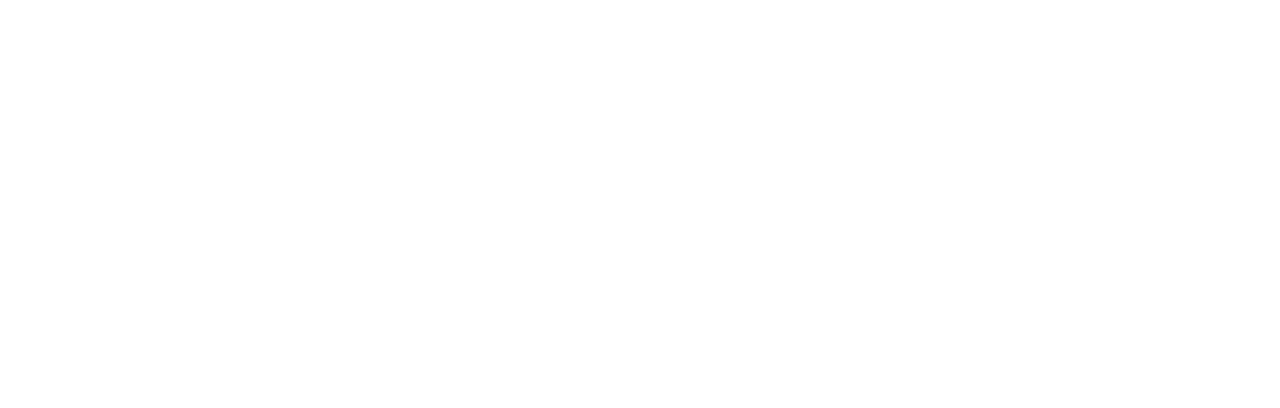
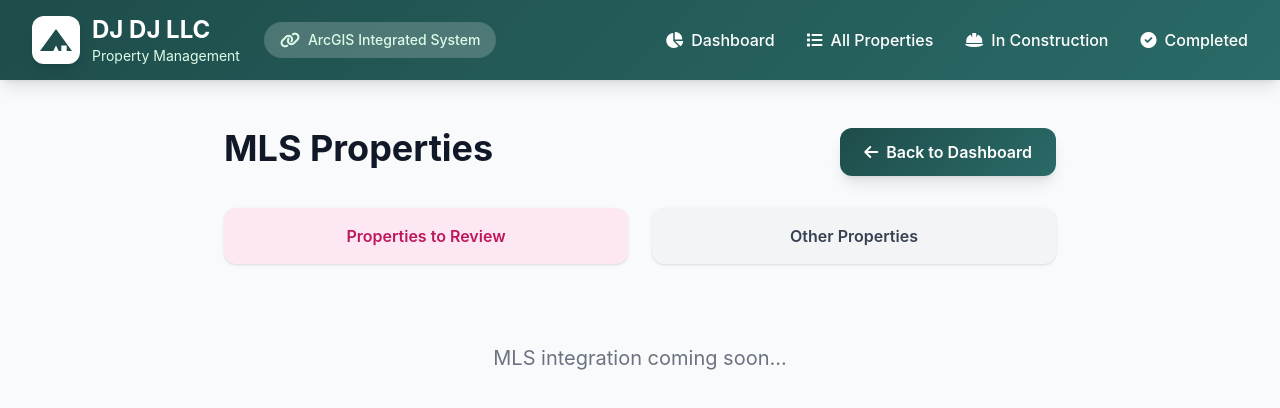
Before and after one commit to coopergraddon/djdjmeetingmap, a Nuxt app: page /mls in a window 1280 px wide. Before the commit this address had no page. Shown: the top 408 px of the page. Built offline with nearby package versions, Linux system fonts and the light colour scheme.

Commit message:
MLS Bug Fixes

```diff
--- a/pages/index.vue
+++ b/pages/index.vue
@@ -93,15 +93,15 @@
             <div class="text-gray-600 font-medium">Completed</div>
             <div class="mt-2 text-sm text-purple-600">Finished Projects</div>
           </div>
-          <!-- MLS Properties Button -->
-          <div @click="showMLSProperties" class="stats-card card-hover rounded-2xl p-8 text-center cursor-pointer">
+          <!-- MLS Properties Button as NuxtLink -->
+          <NuxtLink to="/mls" class="stats-card card-hover rounded-2xl p-8 text-center cursor-pointer">
             <div class="w-16 h-16 mx-auto mb-4 rounded-full bg-gradient-to-br from-pink-500 to-pink-600 flex items-center justify-center">
               <i class="fas fa-building text-2xl text-white"></i>
             </div>
             <div class="text-3xl font-bold text-gray-900 mb-2">MLS</div>
             <div class="text-gray-600 font-medium">MLS Properties</div>
             <div class="mt-2 text-sm text-pink-600">Whatcom County</div>
-          </div>
+          </NuxtLink>
         </div>
 
         <!-- Phase Distribution Chart -->
@@ -145,22 +145,7 @@
       </div>
 
       <!-- MLS Properties View -->
-      <div v-if="currentView === 'mls'" class="space-y-8 animate-fade-in">
-        <div class="flex justify-between items-center mb-4">
-          <h1 class="text-4xl font-bold text-gray-900 mb-2">MLS Properties</h1>
-          <button @click="showPortfolioOverview" class="btn-primary text-white px-6 py-3 rounded-xl font-semibold flex items-center space-x-2 shadow-lg">
-            <i class="fas fa-arrow-left"></i>
-            <span>Back to Dashboard</span>
-          </button>
-        </div>
-        <div class="flex gap-6 mb-8">
-          <button class="flex-1 bg-pink-100 hover:bg-pink-200 text-pink-700 px-6 py-4 rounded-xl font-semibold shadow transition-all">Properties to Review</button>
-          <button class="flex-1 bg-gray-100 hover:bg-gray-200 text-gray-700 px-6 py-4 rounded-xl font-semibold shadow transition-all">Other Properties</button>
-        </div>
-        <div class="text-center text-gray-500 text-xl py-12">
-          MLS integration coming soon...
-        </div>
-      </div>
+      <!-- (Removed from here; now a dedicated page) -->
 
       <!-- Property List View -->
       <div v-if="currentView === 'list'" class="space-y-8 animate-fade-in">
@@ -439,10 +424,6 @@
   sessionStorage.setItem('propertySearchState', JSON.stringify(state));
 }
 
-function showMLSProperties() {
-  currentView.value = 'mls';
-}
-
 onMounted(async () => {
   await nextTick();
 
--- /dev/null
+++ b/pages/mls.vue
@@ -0,0 +1,25 @@
+<template>
+  <div class="bg-gray-50 min-h-screen">
+    <AppHeader />
+    <main class="max-w-4xl mx-auto px-4 sm:px-6 lg:px-8 py-12">
+      <div class="flex justify-between items-center mb-8">
+        <h1 class="text-4xl font-bold text-gray-900 mb-2">MLS Properties</h1>
+        <NuxtLink to="/" class="btn-primary text-white px-6 py-3 rounded-xl font-semibold flex items-center space-x-2 shadow-lg">
+          <i class="fas fa-arrow-left"></i>
+          <span>Back to Dashboard</span>
+        </NuxtLink>
+      </div>
+      <div class="flex gap-6 mb-8">
+        <button class="flex-1 bg-pink-100 hover:bg-pink-200 text-pink-700 px-6 py-4 rounded-xl font-semibold shadow transition-all">Properties to Review</button>
+        <button class="flex-1 bg-gray-100 hover:bg-gray-200 text-gray-700 px-6 py-4 rounded-xl font-semibold shadow transition-all">Other Properties</button>
+      </div>
+      <div class="text-center text-gray-500 text-xl py-12">
+        MLS integration coming soon...
+      </div>
+    </main>
+  </div>
+</template>
+
+<script setup>
+import AppHeader from '~/components/AppHeader.vue';
+</script>
```
